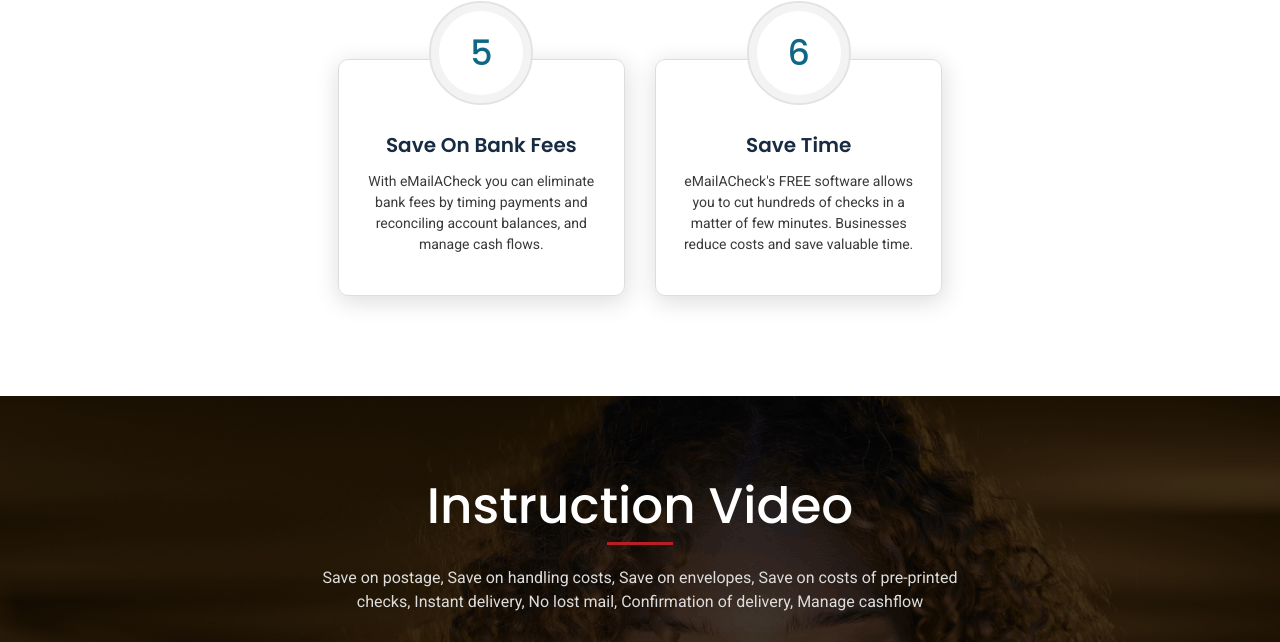
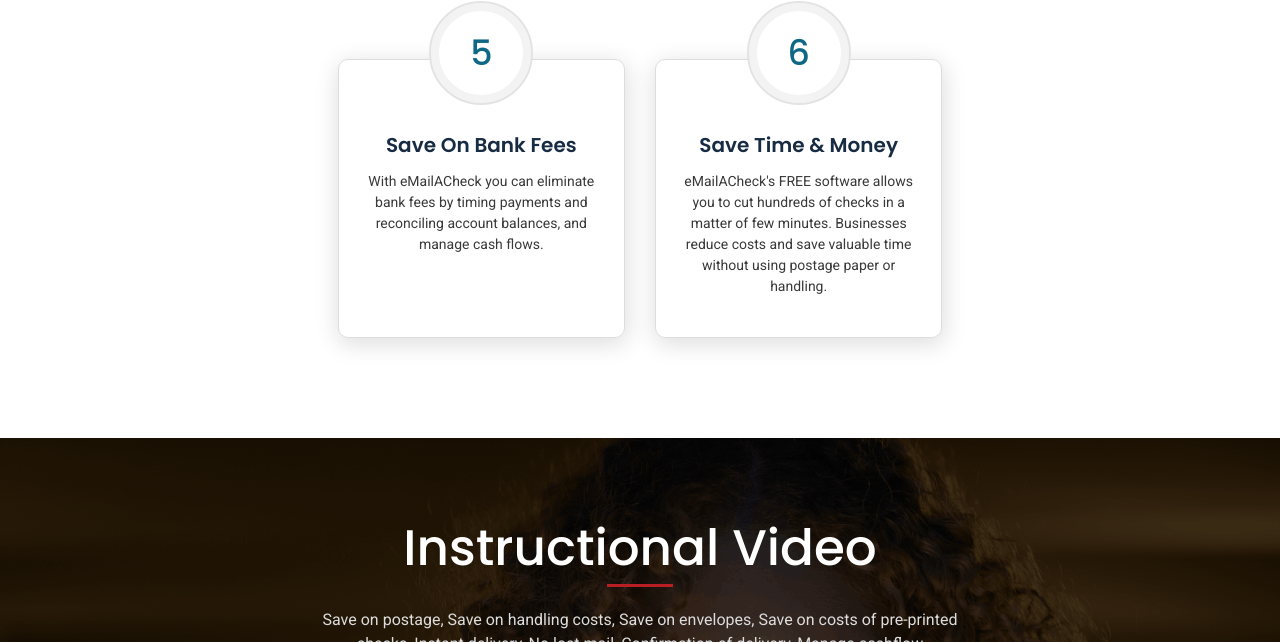
Before and after one commit to Developer-chandan/emailACheckk, a plain HTML site: page index.html in a window 1280 px wide. Shown: the part 1491-2133 px from the top of the page. Drawn offline with nearby package versions, Linux system fonts and the light colour scheme.

Commit message:
update design

```diff
--- a/index.html
+++ b/index.html
@@ -235,10 +235,10 @@
             <div class="col-lg-3 col-md-6" data-aos="fade-up" data-aos-duration="700">
               <div class="benefits_cards">
                 <h1 class="benefits_number">6</h1>
-                <h2>Save time</h2>
+                <h2>Save time & money</h2>
                 <p>
                   eMailACheck's FREE software allows you to cut hundreds of checks in a matter of few minutes.
-                  Businesses reduce costs and save valuable time.
+                  Businesses reduce costs and save valuable time without using postage paper or handling.
 
 
 
@@ -267,8 +267,7 @@
                 <h1 class="benefits_number">2</h1>
                 <h2>View Check anywhere</h2>
                 <p>
-                  eMailACheck's FREE software allows you to cut hundreds of checks in a matter of few minutes.
-                  Businesses reduce costs and save valuable time.</p>
+                  Receive your checks instantly in your email box on your computer or smart device from anywhere and deposit from anywhere.</p>
               </div>
             </div>
             <div class="col-lg-3 col-md-6" data-aos="fade-up" data-aos-duration="700">
@@ -276,7 +275,7 @@
                 <h1 class="benefits_number">3</h1>
                 <h2>Save time</h2>
                 <p>
-                  You don't have to waste time mailing checks anymore. You can do everything at home or in the office.
+                  You don't have to waste time mailing or opening mail looking for checks. Receive and open everything right from your email box without wondering if it lost in the mail.
 
 
 
@@ -396,7 +395,7 @@
         <div class="row">
           <div class="col-12" data-aos="fade-up" data-aos-duration="700">
             <div class="section-title">
-              <h1 class="">instruction video</h1>
+              <h1 class="">instructional video</h1>
               <p>Save on postage, Save on handling costs, Save on envelopes, Save on costs of pre-printed checks,
                 Instant
                 delivery, No lost mail, Confirmation of delivery, Manage cashflow
```
